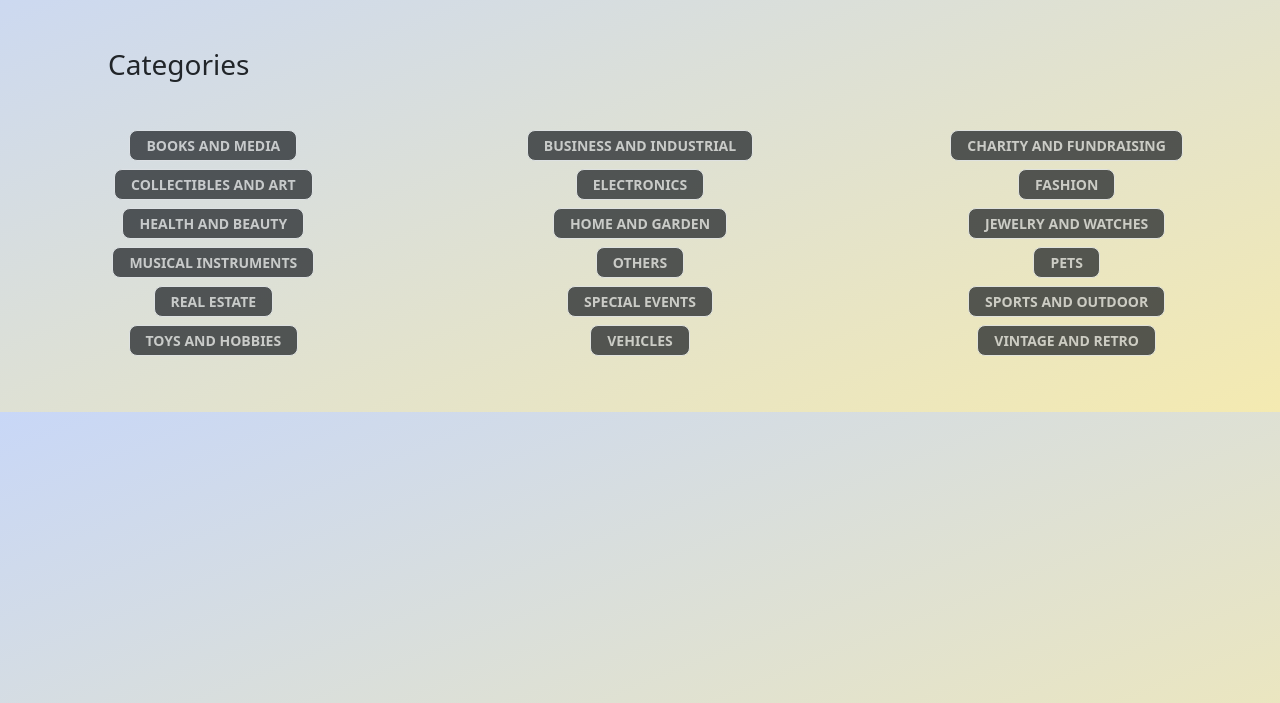
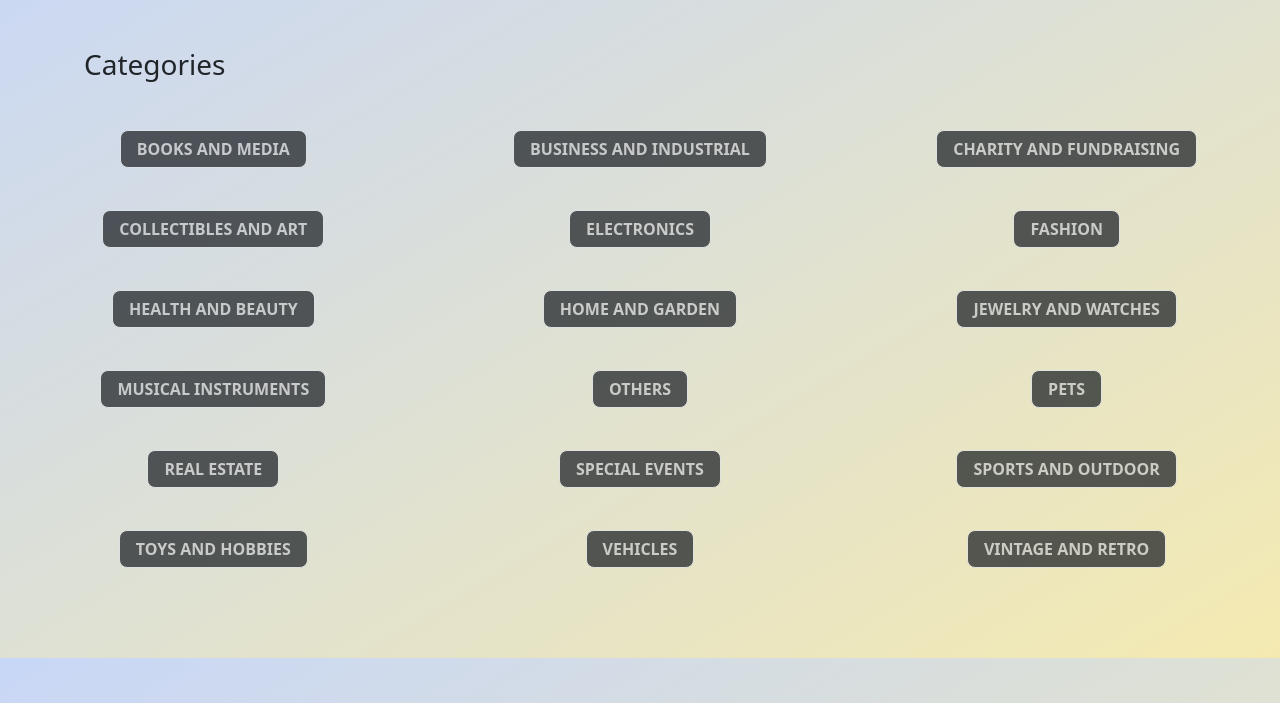
Before and after one commit to Lightmaker777/BidMania-Auctions, a Django app: page /categories in a window 1280 px wide. Shown: the part 97-800 px from the top of the page. Run offline with Django 3.2, Linux system fonts and the light colour scheme; data comes from the database, SQL or seed files in the repository; both versions use the stored data as it was after the commit.

Commit message:
updates: all live auctions, categories, new items

```diff
--- a/auctions/static/styles.css
+++ b/auctions/static/styles.css
@@ -1,15 +1,4 @@
-body {
-    padding: 0px;
-    /*background-image: linear-gradient(to bottom right, rgb(234, 240, 253), rgb(242, 235, 184));*/
-    background-color: rgb(122, 170, 179);
-}
 
-
-/*:root {
-/*   --maintransition: all 0.3s linear;
-/*}*/
-
-/* Input fields (hover/focus) */
 textarea:hover,
 textarea:active,
 .card:hover,
@@ -37,9 +26,7 @@ input[type="color"]:focus {
     border-color: rgba(20, 20, 2, 0.1);
     box-shadow: rgba(0, 0, 0, 0.02) 0px 1px 3px 0px, rgba(27, 31, 35, 0.15) 0px 0px 0px 1px;
     outline: none;
-    /*transition: var(--maintransition);*/
 }
-
 
 a:hover,
 a:active {
--- a/auctions/templates/auctions/all_live_auctions.html
+++ b/auctions/templates/auctions/all_live_auctions.html
@@ -11,7 +11,7 @@
                         <div class="card">
                             <div class="card-body">
                                 <h5 class="card-title">{{ auction.title }}</h5>
-                                <p class="card-text">{{ auction.description }}</p>
+                                <p class="card-text text-truncate">{{ auction.description }}</p>
                                 <div id="twitch-embed-{{ auction.id }}"></div>
                                 <script type="text/javascript">
                                     var player = new Twitch.Player("twitch-embed-{{ auction.id }}", {
--- a/auctions/templates/auctions/categories.html
+++ b/auctions/templates/auctions/categories.html
@@ -3,16 +3,16 @@
 {% block body %}
 <!-- Headline -->
 <div class="mx-5 my-2 container">
-    <div class="mx-5">
+    <div class="mx-4">
         <h3>{{ headline }}</h3>
     </div>
 </div>
 
 <!-- Content -->
-<div class="m-5 d-flex flex-wrap justify-content-evenly mx-auto w-100 text-center">
+<div class="m-5 d-flex flex-wrap justify-content-evenly mx-auto w-100 text-center" style="height: 60vh;">
     {% for category in categories %}
     <div class="mb-2 d-block col-4">
-        <div class="btn btn-sm btn-dark border rounded-3 text-uppercase text-decoration-none text-light fw-bold opacity-75 px-3">
+        <div class="btn btn-l btn-dark border rounded-3 text-uppercase text-decoration-none text-light fw-bold opacity-75 px-3">
             <a href="{% url 'listing_category' category_name=category %}"
                class="text-uppercase text-decoration-none text-light fw-bold opacity-75">{{ category }}</a>
         </div>
```
Also changed, not shown: db.sqlite3.
